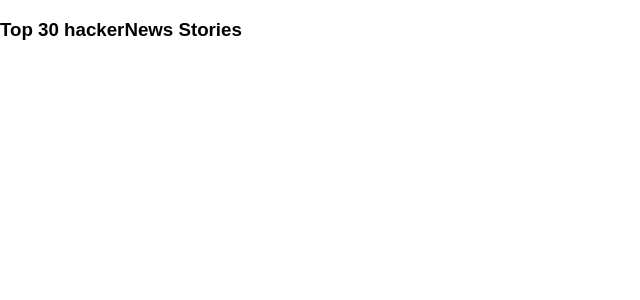
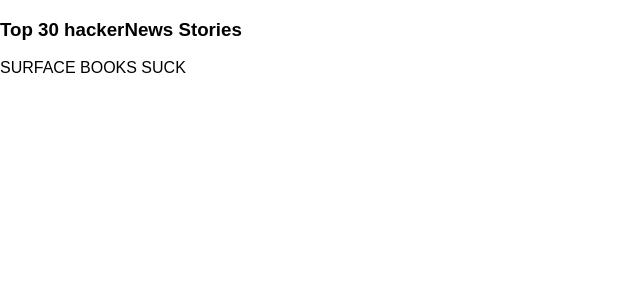
Before and after one commit to tardycorgi9917/Automat-Challenge, a React (Create React App) app: page / in a window 1280 px wide. Shown: the top 300 px of the page, without its empty margins (0-640 px from the left). Built offline with nearby package versions, Linux system fonts and the light colour scheme.

Commit message:
Action reducers work!

```diff
--- a/src/views/Home/Home.jsx
+++ b/src/views/Home/Home.jsx
@@ -11,9 +11,9 @@
         this.props.getTopStories();
     }
     renderStories(){
-        return this.props.stories.map((s, i) => {
-            <div key={i}>A STORY</div>
-        })
+        return this.props.stories.map((s, i) =>
+            <div key={i}>{s}</div>
+        )
     }
     render(){
         return (
```
